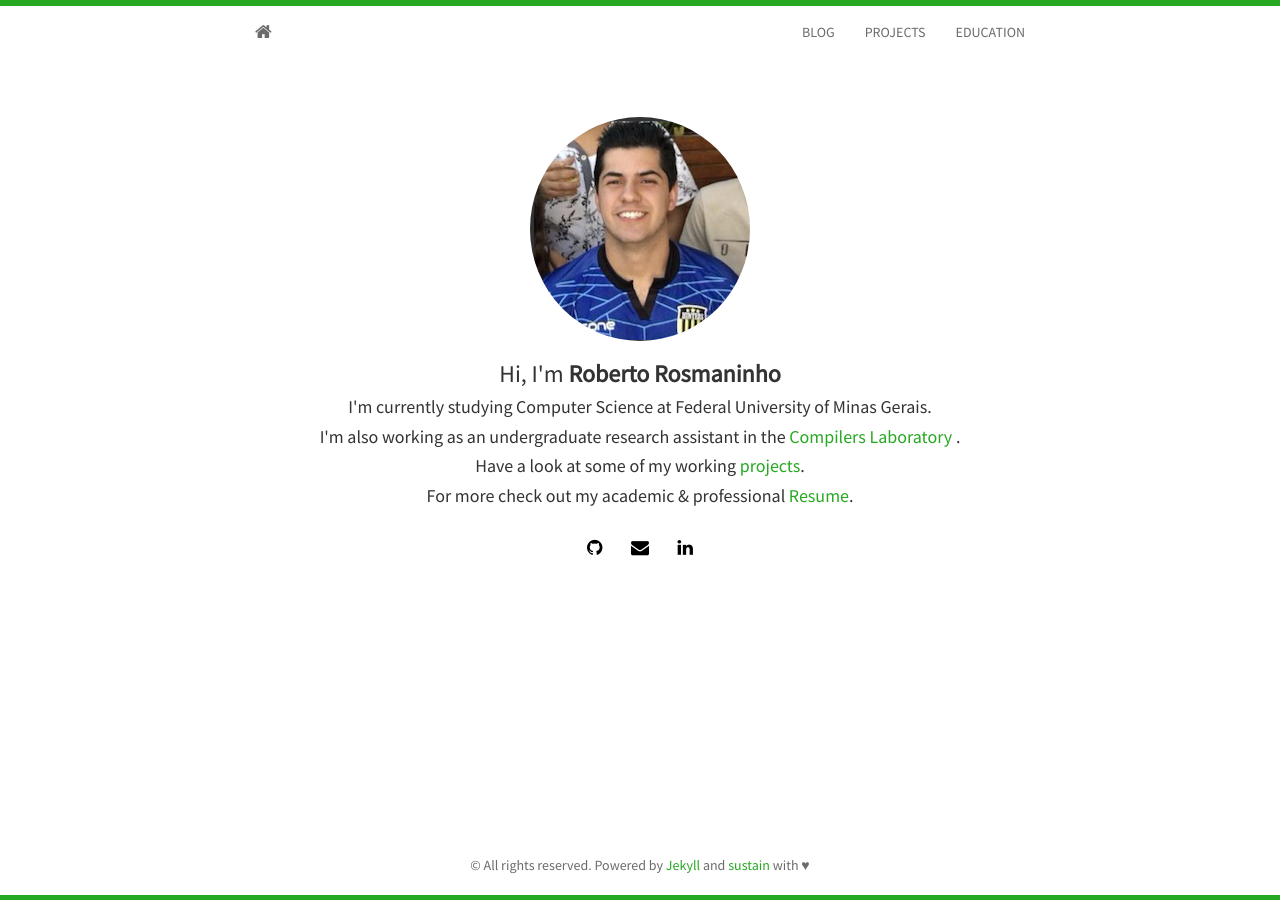
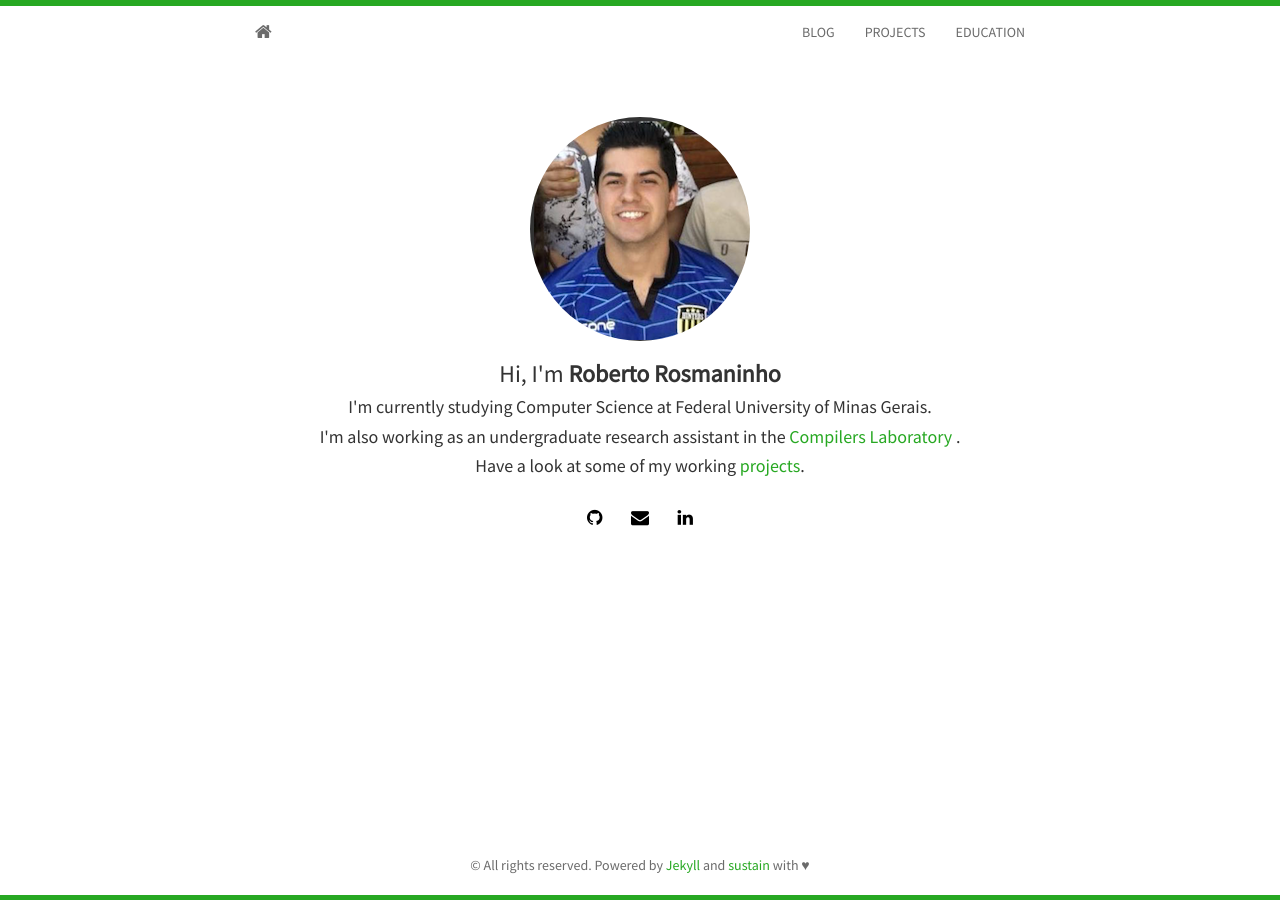
Before and after one commit to Robertorosmaninho/homepage, a Jekyll site: the page built from index.html, in a window 1280 px wide. Built offline with Jekyll 4.4.1, drawn with Linux system fonts in a browser that asks for light colours; nearby versions of some CDN libraries; the list of posts is cut into pages by our own code.

Commit message:
deleting sentece useless

```diff
--- a/index.html
+++ b/index.html
@@ -11,7 +11,6 @@ layout: home
 	  <h4>I'm currently studying Computer Science at Federal University of Minas Gerais.</h4>
 	  <h4>I'm also working as an undergraduate research assistant in the <a href="http://lac.dcc.ufmg.br/"> Compilers Laboratory </a>.</h4>
 	  <h4>Have a look at some of my working <a href="{{ site.baseurl }}projects.html"> projects</a>.</h4>
-	  <h4>For more check out my academic &amp; professional <a href="http://jekyller.github.io/vitae">Resume</a>.</h4>
 	  {% include social.html %}
 	</div>
 </section>
```
